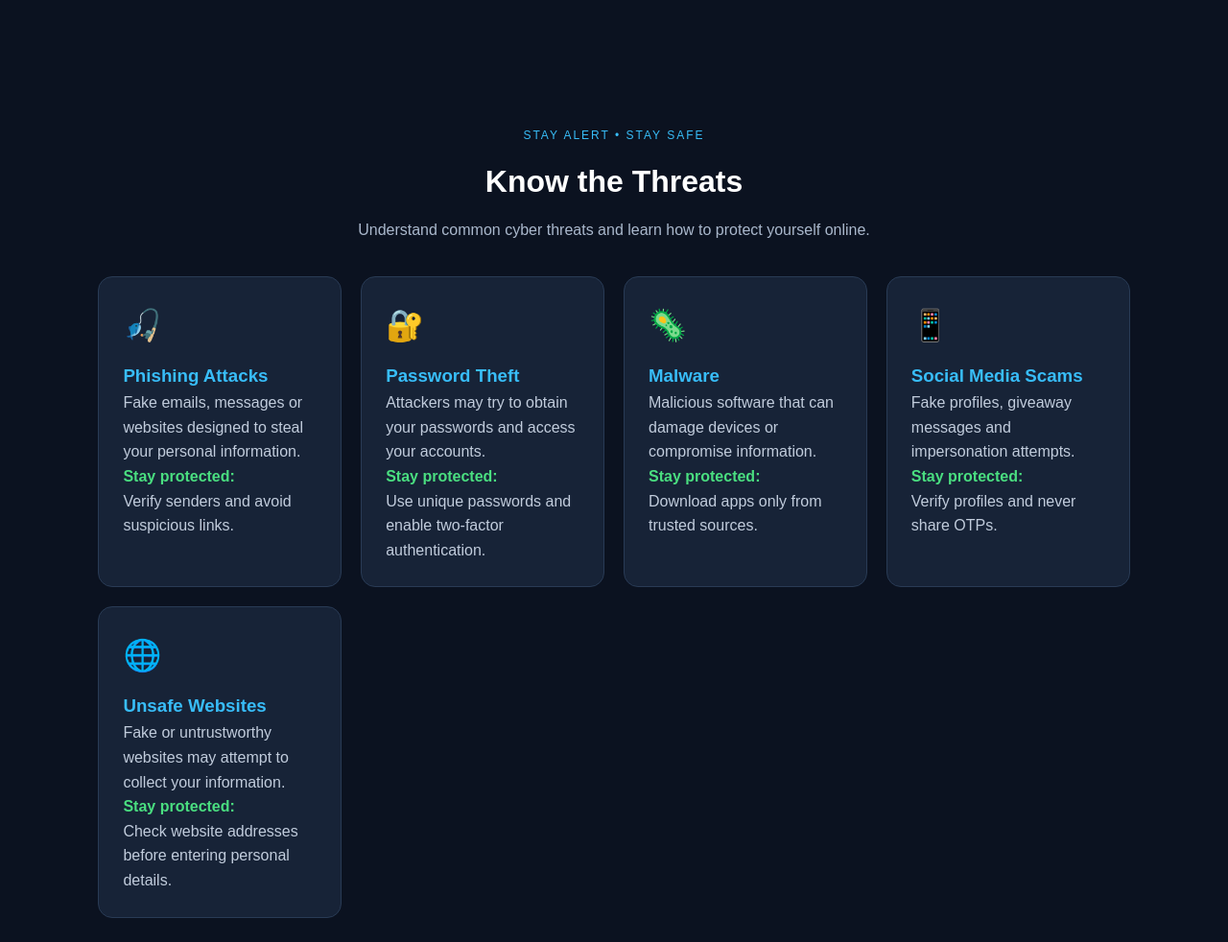
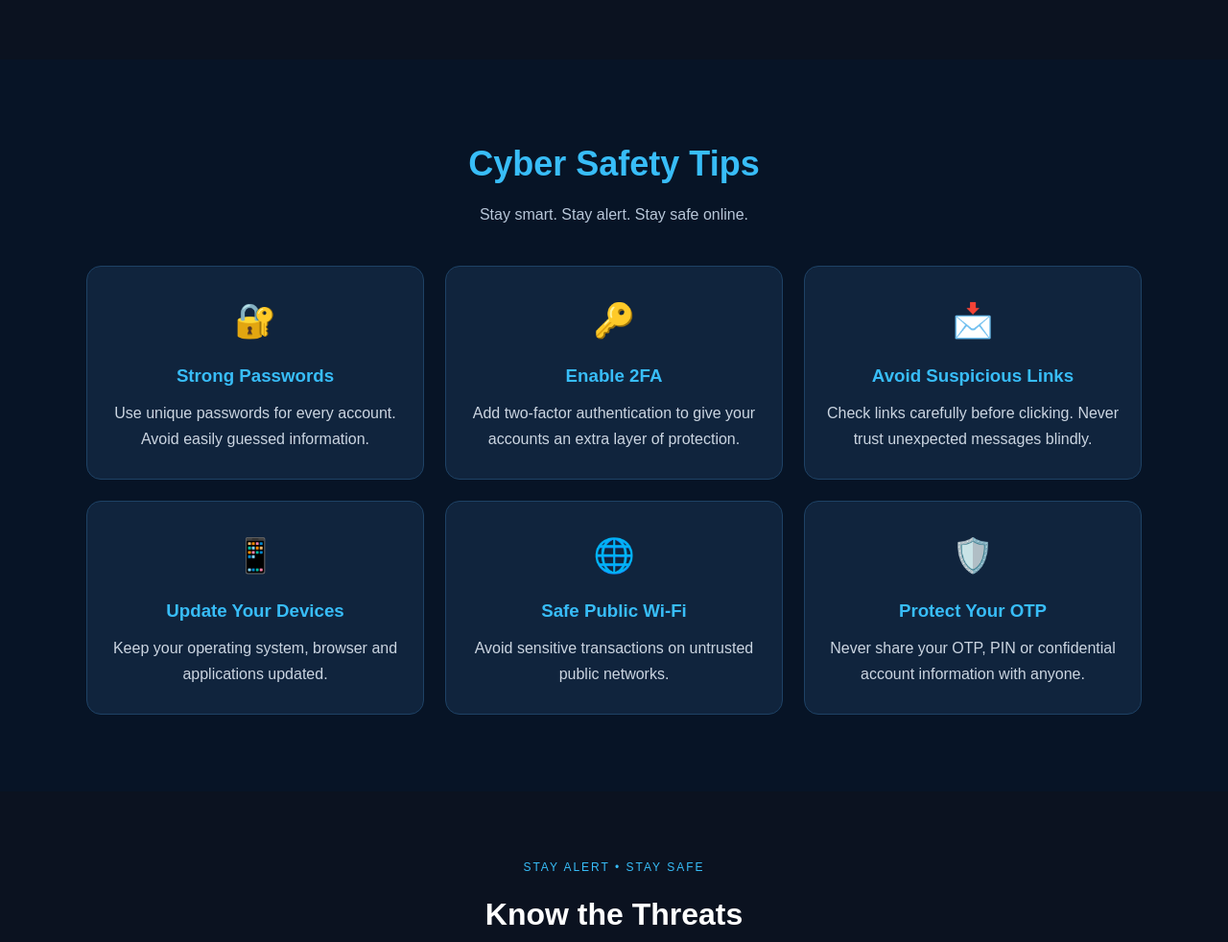
Before and after one commit to tanishkanale/cybersafe-website, a plain HTML site: page index.html in a window 1280 px wide. Shown: the part 3683-4665 px from the top of the page at 96% size. Drawn offline with Linux system fonts and the light colour scheme.

Commit message:
Add cyber safety tips section

```diff
--- a/index.html
+++ b/index.html
@@ -719,6 +719,126 @@ startCyberQuiz();
 </style>
 
 
+<!-- CYBER SAFETY TIPS SECTION -->
+<section id="safety-tips" class="safety-section">
+  <div class="safety-container">
+    <h2>Cyber Safety Tips</h2>
+    <p class="safety-subtitle">
+      Stay smart. Stay alert. Stay safe online.
+    </p>
+
+    <div class="safety-grid">
+
+      <div class="safety-card">
+        <span>🔐</span>
+        <h3>Strong Passwords</h3>
+        <p>Use unique passwords for every account. Avoid easily guessed information.</p>
+      </div>
+
+      <div class="safety-card">
+        <span>🔑</span>
+        <h3>Enable 2FA</h3>
+        <p>Add two-factor authentication to give your accounts an extra layer of protection.</p>
+      </div>
+
+      <div class="safety-card">
+        <span>📩</span>
+        <h3>Avoid Suspicious Links</h3>
+        <p>Check links carefully before clicking. Never trust unexpected messages blindly.</p>
+      </div>
+
+      <div class="safety-card">
+        <span>📱</span>
+        <h3>Update Your Devices</h3>
+        <p>Keep your operating system, browser and applications updated.</p>
+      </div>
+
+      <div class="safety-card">
+        <span>🌐</span>
+        <h3>Safe Public Wi-Fi</h3>
+        <p>Avoid sensitive transactions on untrusted public networks.</p>
+      </div>
+
+      <div class="safety-card">
+        <span>🛡️</span>
+        <h3>Protect Your OTP</h3>
+        <p>Never share your OTP, PIN or confidential account information with anyone.</p>
+      </div>
+
+    </div>
+  </div>
+</section>
+
+<style>
+.safety-section {
+  padding: 80px 20px;
+  background: #071426;
+  color: white;
+  text-align: center;
+}
+
+.safety-container {
+  max-width: 1100px;
+  margin: auto;
+}
+
+.safety-section h2 {
+  font-size: 36px;
+  color: #38bdf8;
+  margin-bottom: 12px;
+}
+
+.safety-subtitle {
+  color: #b8c7d9;
+  margin-bottom: 40px;
+}
+
+.safety-grid {
+  display: grid;
+  grid-template-columns: repeat(3, 1fr);
+  gap: 22px;
+}
+
+.safety-card {
+  background: #10243d;
+  border: 1px solid #1e4265;
+  padding: 28px 20px;
+  border-radius: 15px;
+  transition: 0.3s ease;
+}
+
+.safety-card:hover {
+  transform: translateY(-7px);
+  border-color: #38bdf8;
+  box-shadow: 0 8px 25px rgba(56,189,248,0.15);
+}
+
+.safety-card span {
+  font-size: 35px;
+}
+
+.safety-card h3 {
+  color: #38bdf8;
+  margin: 15px 0 10px;
+}
+
+.safety-card p {
+  color: #cbd5e1;
+  line-height: 1.7;
+}
+
+@media (max-width: 768px) {
+  .safety-grid {
+    grid-template-columns: repeat(2, 1fr);
+  }
+}
+
+@media (max-width: 480px) {
+  .safety-grid {
+    grid-template-columns: 1fr;
+  }
+}
+</style>
 
 </body>
 
```
